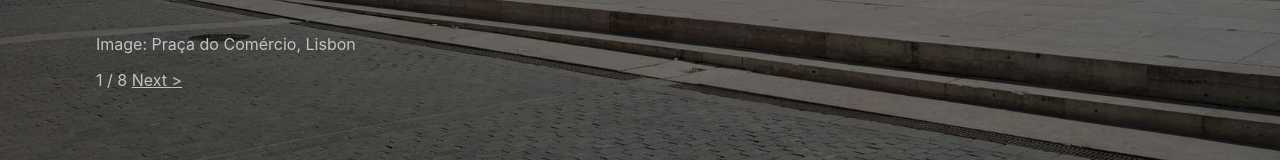
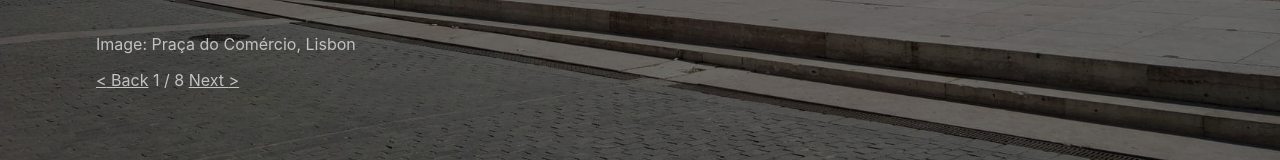
Before and after one commit to jyu/jyu.github.io, a React (Create React App) app: page / in a window 1280 px wide. Shown: the part 630-790 px from the top of the page. Built offline with nearby package versions, Linux system fonts and the light colour scheme.

Commit message:
Clean up som ereact errors

```diff
--- a/src/App.js
+++ b/src/App.js
@@ -19,6 +19,7 @@ function App() {
         <Route exact path="/spotRecs" component={SpotRecs} />
         {keys(restaurants).map((key) => (
           <Route
+            key={key}
             exact
             path={"/" + key}
             render={(props) => <Restaurant {...props} name={key} />}
--- a/src/components/NavBar/index.jsx
+++ b/src/components/NavBar/index.jsx
@@ -15,14 +15,14 @@ function NavBar(props) {
       <div className={!isMobile ? classes.container : classes.containerMobile}>
         <AppBar position="static" className={classes.appbar}>
           <Toolbar className={classes.toolbar} variant="dense">
-            <Link to="/" class="text-link">
+            <Link to="/" className="text-link">
               <div className={classes.leftSegment}>Home</div>
             </Link>
             <div className={classes.leftAppbar}>
-              <Link to="/food" class="text-link">
+              <Link to="/food" className="text-link">
                 <div className={classes.segment}>Food</div>
               </Link>
-              <Link to="/projects" class="text-link">
+              <Link to="/projects" className="text-link">
                 <div className={classes.segment}>Projects</div>
               </Link>
             </div>
--- a/src/routes/Home/index.jsx
+++ b/src/routes/Home/index.jsx
@@ -32,6 +32,21 @@ function Home(props) {
   const { classes } = props;
   const numBgs = bgs.length;
   const [index, setIndex] = useState(0);
+
+  const backFn = () => {
+    if (index === 0) {
+      setIndex(numBgs - 1);
+    } else {
+      setIndex(index - 1);
+    }
+  };
+  const forwardFn = () => {
+    if (index === numBgs - 1) {
+      setIndex(0);
+    } else {
+      setIndex(index + 1);
+    }
+  };
 
   return (
     <div
@@ -69,25 +84,13 @@ function Home(props) {
           <p className={classes.p}>Image: {zipBg[index][1]}</p>
           <p className={classes.p}>
             {" "}
-            {index !== 0 && (
-              <a
-                className={classes.p}
-                href={"#"}
-                onClick={() => setIndex(Math.max(0, index - 1))}
-              >
-                {"<"} Back
-              </a>
-            )}{" "}
+            <span className={classes.textButton} href={"#"} onClick={backFn}>
+              {"<"} Back
+            </span>{" "}
             {index + 1} {"/"} {numBgs}{" "}
-            {index !== numBgs - 1 && (
-              <a
-                className={classes.p}
-                href={"#"}
-                onClick={() => setIndex(Math.min(numBgs - 1, index + 1))}
-              >
-                Next {">"}
-              </a>
-            )}
+            <span className={classes.textButton} href={"#"} onClick={forwardFn}>
+              Next {">"}
+            </span>
           </p>
         </div>
       </div>
--- a/src/routes/Home/styles.js
+++ b/src/routes/Home/styles.js
@@ -24,6 +24,12 @@ const styles = (theme) => ({
   a: {
     color: "#c2c2c2",
   },
+  textButton: {
+    color: "#c2c2c2",
+    cursor: "pointer",
+    textDecoration: "underline",
+    display: "inline",
+  },
   image: {
     position: "absolute",
     bottom: "4em",
--- a/src/routes/Restaurant/index.jsx
+++ b/src/routes/Restaurant/index.jsx
@@ -67,9 +67,8 @@ function Restaurant(props) {
   const numImagesHead = Math.min(data.images, 2);
   const images = (
     <div className={classes.images}>
-      {range(numImagesHead, data.images).map((i) => {
-        return (
-          <div>
+      {range(numImagesHead, data.images).map((i) => (
+        <div key={i}>
           <Image ref={elRefs[i]} i={i} />
           {!isMobile && (
             <Tippy
@@ -79,15 +78,13 @@ function Restaurant(props) {
             />
           )}
         </div>
-        );
-      })}
+      ))}
     </div>
   );
   const imagesHead = (
     <div className={classes.images}>
-      {range(numImagesHead).map((i) => {
-        return (
-          <div>
+      {range(numImagesHead).map((i) => (
+        <div key={i}>
           <Image ref={headElRefs[i]} i={i} />
           {!isMobile && (
             <Tippy
@@ -97,8 +94,7 @@ function Restaurant(props) {
             />
           )}
         </div>
-        );
-      })}
+      ))}
     </div>
   );
 
@@ -140,7 +136,9 @@ function Restaurant(props) {
             }
           >
             {data.text.map((t) => (
-              <p className={classes.p}>{t}</p>
+              <p className={classes.p} key={t}>
+                {t}
+              </p>
             ))}
           </div>
           {images}
@@ -153,7 +151,9 @@ function Restaurant(props) {
             <p className={classes.p}>Dishes tasted:</p>
             <ul>
               {data.dishes.map((d) => (
-                <li className={classes.li}>{d}</li>
+                <li className={classes.li} key={d}>
+                  {d}
+                </li>
               ))}
             </ul>
           </div>
```
Lines whose indentation alone changed are shown as unchanged.
